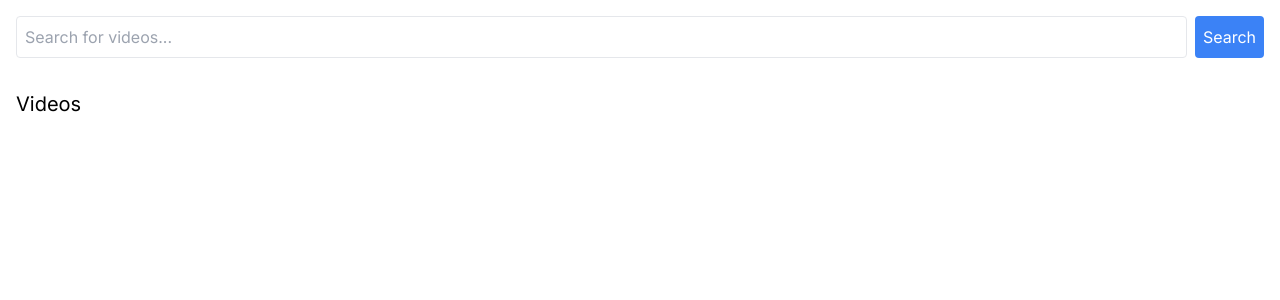
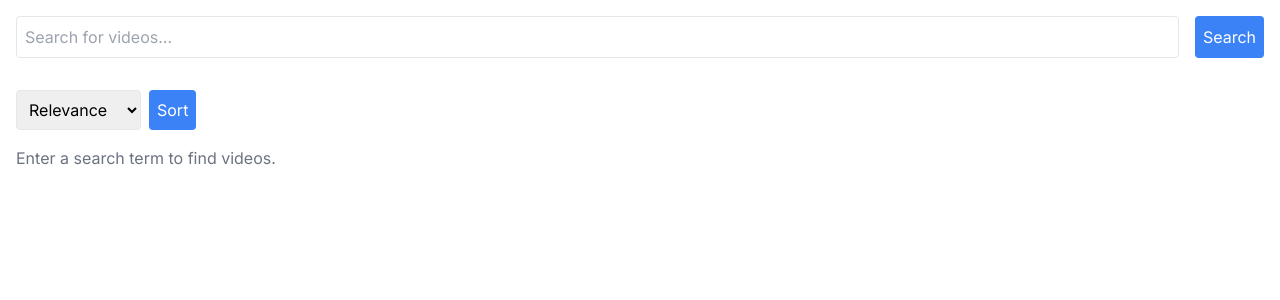
Before and after one commit to virgiliud/yousearch, a Next.js app: page / in a window 1280 px wide. Shown: the top 300 px of the page. Built offline with nearby package versions, Linux system fonts and the light colour scheme.

Commit message:
search and sort

```diff
--- a/src/app/page.js
+++ b/src/app/page.js
@@ -5,78 +5,189 @@ import React, { useState } from 'react';
 export default function Home() {
   const [searchTerm, setSearchTerm] = useState('');
   const [videos, setVideos] = useState([]);
+  const [order, setOrder] = useState('relevance');
   const [selectedVideo, setSelectedVideo] = useState(null);
+  const [nextPageToken, setNextPageToken] = useState(null);
   const [error, setError] = useState(null);
 
   // To do: add key to env
-  async function fetchVideos(searchTerm) {
+  async function fetchVideos(term, order, pageToken = '') {
+    if (!term) return; // If no search term, exit the function
+
+    // Inside the fetchVideos function
+    console.log('Fetching videos with token:', pageToken); // Log the current page token
+
+
     try {
-      const response = await fetch(`https://www.googleapis.com/youtube/v3/search?part=snippet&q=${searchTerm}&key=AIzaSyCbGMoFO_byFkJfoYBK8HbuyGrx2jBifkc`);
-      if (!response.ok) throw new Error('Network response was not ok ' + response.statusText);
+      const maxResults = 10;
+      let url = `https://www.googleapis.com/youtube/v3/search?part=snippet&q=${encodeURIComponent(
+        term
+      )}&order=${order}&maxResults=${maxResults}&key=AIzaSyCbGMoFO_byFkJfoYBK8HbuyGrx2jBifkc`;
+
+      if (pageToken) {
+        url += `&pageToken=${pageToken}`;
+      }
+
+      const response = await fetch(url);
+
+      // Check for HTTP errors
+      if (!response.ok) {
+        // If we can parse the error as JSON, then we should do so to get more information about the issue.
+        const errorResponse = await response.json();
+        throw new Error(`API Error: ${errorResponse.error.message} (Code: ${errorResponse.error.code})`);
+      }
+
       const data = await response.json();
-      if (data.items.length === 0) throw new Error('No search results were returned.');
-      setVideos(data.items);
+
+      if (data.items.length === 0) throw new Error('No search results found');
+
+      // Conditional to append or replace video list based on the presence of a page token
+      if (pageToken) {
+        setVideos(prevVideos => [...prevVideos, ...data.items]);
+      } else {
+        setVideos(data.items); // Replace with new search results if there's no page token
+      }
+
+      setNextPageToken(data.nextPageToken);
       setError(null);
+
+      // After fetching data within the fetchVideos function
+      console.log('New nextPageToken:', data.nextPageToken);
+      console.log('Received videos count:', data.items.length);
+
+      console.log(term, order);
+
+
     } catch (error) {
+      console.log(error.message);
       setError(error.message);
     }
   }
 
+  // Function to fetch videos with a new search
+  const handleSearch = () => {
+    setVideos([]);
+    setSelectedVideo(null); // Clear the selected video when a new search is made
+    setNextPageToken(null); // Clear the nextPageToken for a fresh search
+    fetchVideos(searchTerm, order); // Fetch new videos and clear previous state
+  };
+
+  // Function to fetch videos when "Load More" is clicked
+  function handleLoadMore() {
+    fetchVideos(searchTerm, order, nextPageToken);
+  }
+
   return (
     <div className="container mx-auto p-4">
-      <div className="flex justify-center mb-8">
+      <div className="flex flex-wrap justify-center mb-8">
         <input
           type="text"
           value={searchTerm}
           onChange={(e) => setSearchTerm(e.target.value)}
-          className="border p-2 rounded mr-2 flex-grow"
+          className="border p-2 rounded mr-2 flex-grow w-full sm:w-auto"
           placeholder="Search for videos..."
         />
-        <button onClick={() => fetchVideos(searchTerm)} className="bg-blue-500 text-white p-2 rounded">Search</button>
+
+        <button
+          onClick={handleSearch}
+          className="bg-blue-500 text-white p-2 rounded w-full sm:w-auto mt-2 sm:mt-0 sm:ml-2"
+        >
+          Search
+        </button>
       </div>
 
-      <div className="flex flex-col-reverse md:flex-row">
+      <div className="flex mb-4">
+        <select
+          value={order}
+          onChange={(e) => setOrder(e.target.value)}
+          className="border p-2 rounded"
+        >
+          <option value="relevance">Relevance</option>
+          <option value="date">Date</option>
+          <option value="viewCount">View Count</option>
+        </select>
+        <button
+          onClick={handleSearch}
+          className="bg-blue-500 text-white p-2 rounded ml-2"
+        >
+          Sort
+        </button>
+      </div>
 
-        <div className="w-full md:w-1/3 flex md:block overflow-x-auto md:overflow-y-auto">
-          <div className="mb-4">
-            <h1 className="text-xl">Videos</h1>
+      {error && (
+        <div className="bg-red-100 border-l-4 border-red-500 text-red-700 p-4 mb-5 flex justify-between" role="alert">
+          <div>
+            <p className="font-bold">Error</p>
+            <p>{error}</p>
           </div>
+          <div>
+            <button onClick={() => setError(null)} className="text-red-500 hover:text-red-700">
+              <span className="text-xl">&times;</span>
+            </button>
+          </div>
+        </div>
+      )}
 
-          <ul className="flex md:flex-col space-x-4 md:space-x-0 md:space-y-4">
-            {videos.map(video => (
-              <li key={video.id.videoId} className="flex-none md:flex mb-4 md:mb-0 cursor-pointer" onClick={() => setSelectedVideo(video)}>
-                <img src={`http://img.youtube.com/vi/${video.id.videoId}/mqdefault.jpg`} alt={video.snippet.title} className="w-full md:w-1/3 object-cover h-24 md:h-auto md:mr-2" />
-                <div className="flex flex-col justify-center md:w-2/3">
-                  <h2 className="text-sm md:text-md">{video.snippet.title}</h2>
-                  <p className="text-xs md:text-sm">{video.snippet.channelTitle}</p>
+
+      <div className={`flex ${selectedVideo ? 'flex-col lg:flex-row' : ''} -mx-2`}>
+        {/* Video List */}
+        <div className={`px-2 ${selectedVideo ? 'w-full lg:w-1/3' : 'w-full'}`}>
+          {/* On small screens, show horizontal scrollbar */}
+          <div className={`${selectedVideo ? 'flex' : ''} lg:block overflow-x-auto lg:overflow-x-hidden lg:overflow-y-auto`}>
+            <ul className={`${selectedVideo ? 'flex' : ''} lg:flex-col space-x-4 lg:space-x-0 mb-4`}>
+              {videos.length > 0 ? (
+                videos.map((video) => (
+                  <li
+                    key={video.id.videoId}
+                    onClick={() => setSelectedVideo(video)}
+                    className="flex-none w-60 lg:w-full lg:flex items-start lg:mb-0 bg-white rounded-lg cursor-pointer hover:bg-gray-100 p-2"
+                  >
+                    <img
+                      src={`http://img.youtube.com/vi/${video.id.videoId}/mqdefault.jpg`}
+                      alt={video.snippet.title}
+                      className={`${selectedVideo ? 'lg:w-36' : 'lg:w-72'} w-full object-cover rounded-lg mb-2 lg:mb-0 mr-4 lg:mr-2`}
+                    />
+                    <div className="flex flex-col justify-between leading-normal">
+                      <h5 className="text-sm font-semibold">{video.snippet.title}</h5>
+                      <p className="text-gray-500 text-sm">{video.snippet.channelTitle}</p>
+                    </div>
+                  </li>
+                ))
+              ) : (
+                <div className="text-gray-500 text-center lg:text-left">
+                  Enter a search term to find videos.
                 </div>
-              </li>
-            ))}
-          </ul>
+              )}
+            </ul>
+
+            <button
+              onClick={handleLoadMore}
+              className={`${!nextPageToken ? 'hidden' : ''} bg-blue-500 text-white p-2 rounded w-full`}
+            >
+              Load More
+            </button>
+          </div>
         </div>
 
-        <div className="w-full md:w-2/3 mb-4 md:mb-0">
-          {selectedVideo && (
-            <div className="w-full p-4 border rounded">
-              <h2 className="text-xl mb-2">{selectedVideo.snippet.title}</h2>
-              <p className="mb-4">{selectedVideo.snippet.description}</p>
-
-              <div className="relative" style={{ paddingBottom: "56.25%" }}>
+        {/* Selected Video Details */}
+        <div className={`px-2 ${selectedVideo ? 'w-full lg:w-2/3' : 'hidden'}`}>
+          {selectedVideo &&
+            <div className="w-full p-4 border rounded-lg shadow-lg">
+              <div className="relative overflow-hidden mb-4" style={{ paddingBottom: '56.25%' }}>
                 <iframe
                   className="absolute top-0 left-0 w-full h-full"
                   src={`https://www.youtube.com/embed/${selectedVideo.id.videoId}`}
-                  title={selectedVideo.snippet.title}
-                  allow="autoplay; encrypted-media; picture-in-picture"
+                  title="video"
                   allowFullScreen
                 ></iframe>
               </div>
+              <h2 className="text-2xl mb-2">{selectedVideo.snippet.title}</h2>
+              <p className="text-gray-700 text-base mb-4">{selectedVideo.snippet.description}</p>
             </div>
-          )}
+          }
         </div>
-
       </div>
     </div>
-);
-
+  );
 
 }
```
